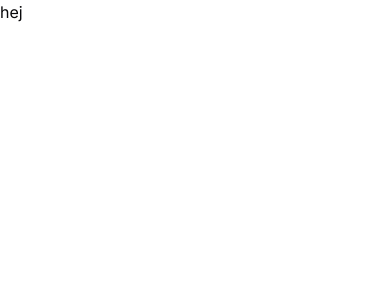
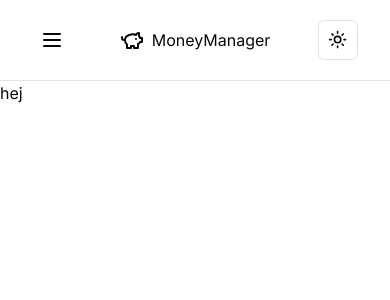
Before and after one commit to ZainabJafari/Money_Manager, a Next.js app: page / in a window 390 px wide. Shown: the top 300 px of the page. Built offline with nearby package versions, Linux system fonts and the light colour scheme.

Commit message:
sidebar adde

```diff
--- a/app/layout.tsx
+++ b/app/layout.tsx
@@ -7,7 +7,7 @@
 const inter = Inter({ subsets: ["latin"] });
 
 export const metadata: Metadata = {
-  title: "Momey Manager",
+  title: "Money Manager",
   description: "A simple money manager",
 };
 
--- a/components/Navbar.tsx
+++ b/components/Navbar.tsx
@@ -1,15 +1,19 @@
 "use client";
-import React from 'react'
+import React, { useState } from 'react'
 import Logo from './Logo'
 import { usePathname } from 'next/navigation'
-import { Link } from 'lucide-react'
+import { Link, Menu } from 'lucide-react'
 import { cn } from '@/lib/utils';
-import { buttonVariants } from './ui/button';
+import { Button, buttonVariants } from './ui/button';
+import { UserButton } from '@clerk/nextjs';
+import { ThemeSwitcherBtn } from './ThemeSwitcherBtn';
+import { Sheet, SheetContent, SheetTrigger } from './ui/sheet';
 
 const Navbar = () => {
   return (
     <>
       <DesktopNavbar />
+        <MobileNavbar />
     </>
   )
 }
@@ -29,6 +33,42 @@
     },
 ]
 
+function MobileNavbar() {
+    const [isOpen, setIsOpen] = useState(false)
+    return (
+        <div className='flex items-center justify-between border-separate border-b bg-background md:hidden'>
+           <nav className='container flex items-center justify-between px-8'>
+            <Sheet open={isOpen} onOpenChange={setIsOpen}>
+                <SheetTrigger asChild>
+                    <Button variant='ghost' size={'icon'}>
+                        <Menu />
+                    </Button>
+                </SheetTrigger>
+                <SheetContent className='w-[400px] sm:w-[540px]' side="left">
+
+                        <Logo />
+                    <div className='flex flex-col gap-4'>
+                        {items.map((item) => (
+                            <NavbarItem key={item.label} link={item.link} label={item.label}
+                            clickCallback={() => setIsOpen((prev) => !prev)}
+                            />
+                        ))}
+                    </div>
+                    </SheetContent>
+
+            </Sheet>
+            <div className='flex h-[80px] min-h-[60px] items-center gap-x-4'>
+                <Logo />
+            </div>
+            <div className='flex items-center gap-2'>
+                <ThemeSwitcherBtn />
+                <UserButton afterSignOutUrl='/sign-in' />
+            </div>
+
+           </nav>
+        </div>
+    )
+}
 function DesktopNavbar() {
     return (
         <div className='hidden border-separate border-b bg-background md:block'>
@@ -41,14 +81,19 @@
                         ))}
                     </div>
                 </div>
+                <div className='flex items-center gap-2'>
+                    <ThemeSwitcherBtn />
+                    <UserButton afterSignOutUrl='/sign-in' />
+                </div>
             </nav>
         </div>
     )
 }
 
-function NavbarItem({link, label}: {
+function NavbarItem({link, label , clickCallback}: {
     link: string;
     label: string;
+    clickCallback?: () => void;
 }) {
     const pathName = usePathname()
     const isActive = pathName === link;
@@ -58,7 +103,10 @@
                 buttonVariants({ variant: "ghost"}),
                 "w-full justify-start text-lg text-muted-foreground hover:text-foreground",
                 isActive && "text-foreground"
-            )}>{label}</Link>
+            )}
+            onClick={ () => { if (clickCallback) clickCallback() }}
+            >
+                {label}</Link>
             {isActive && <div className='absolute -bottom-[2px] left-1/2 hidden h-[2px] -translate-x-1/2 rounded-xl bg-primary md:block' />}
         </div>
     )
--- /dev/null
+++ b/components/ThemeSwitcherBtn.tsx
@@ -0,0 +1,40 @@
+"use client"
+
+import * as React from "react"
+import { Moon, Sun } from "lucide-react"
+import { useTheme } from "next-themes"
+
+import { Button } from "@/components/ui/button"
+import {
+  DropdownMenu,
+  DropdownMenuContent,
+  DropdownMenuItem,
+  DropdownMenuTrigger,
+} from "@/components/ui/dropdown-menu"
+
+export function ThemeSwitcherBtn() {
+  const { setTheme } = useTheme()
+
+  return (
+    <DropdownMenu>
+      <DropdownMenuTrigger asChild>
+        <Button variant="outline" size="icon">
+          <Sun className="h-[1.2rem] w-[1.2rem] rotate-0 scale-100 transition-all dark:-rotate-90 dark:scale-0" />
+          <Moon className="absolute h-[1.2rem] w-[1.2rem] rotate-90 scale-0 transition-all dark:rotate-0 dark:scale-100" />
+          <span className="sr-only">Toggle theme</span>
+        </Button>
+      </DropdownMenuTrigger>
+      <DropdownMenuContent align="end">
+        <DropdownMenuItem onClick={() => setTheme("light")}>
+          Light
+        </DropdownMenuItem>
+        <DropdownMenuItem onClick={() => setTheme("dark")}>
+          Dark
+        </DropdownMenuItem>
+        <DropdownMenuItem onClick={() => setTheme("system")}>
+          System
+        </DropdownMenuItem>
+      </DropdownMenuContent>
+    </DropdownMenu>
+  )
+}
```
